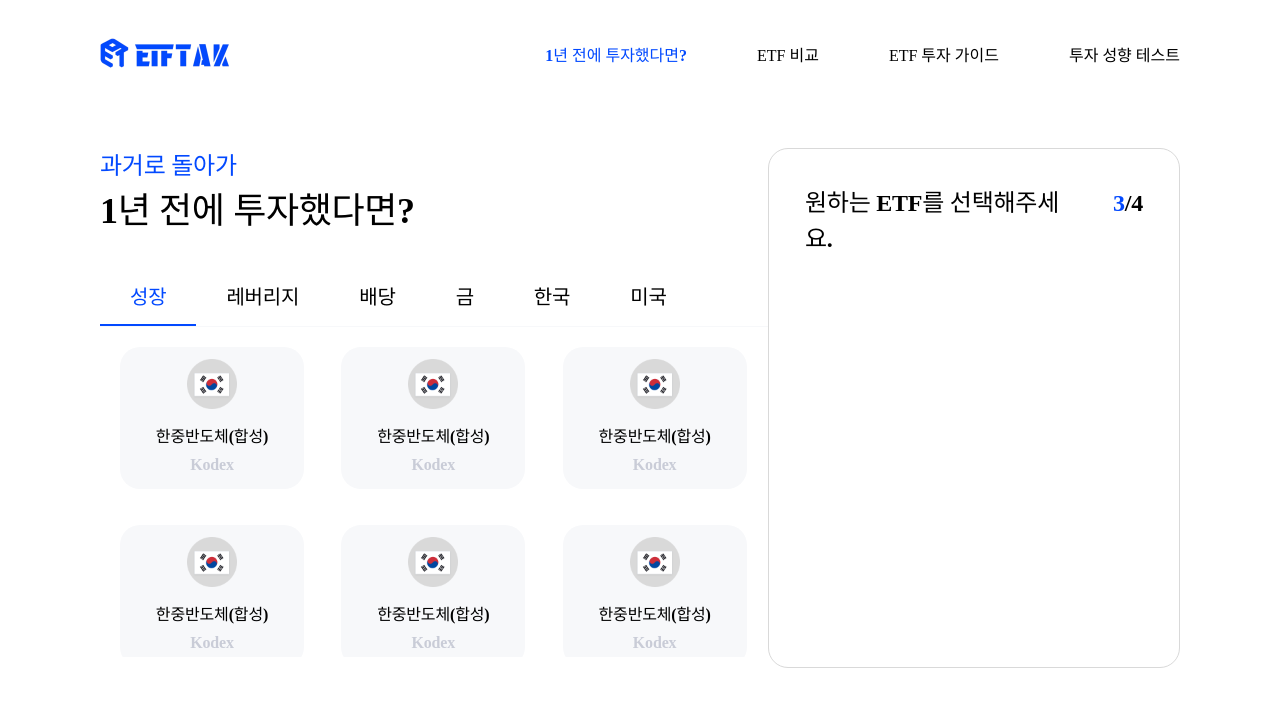
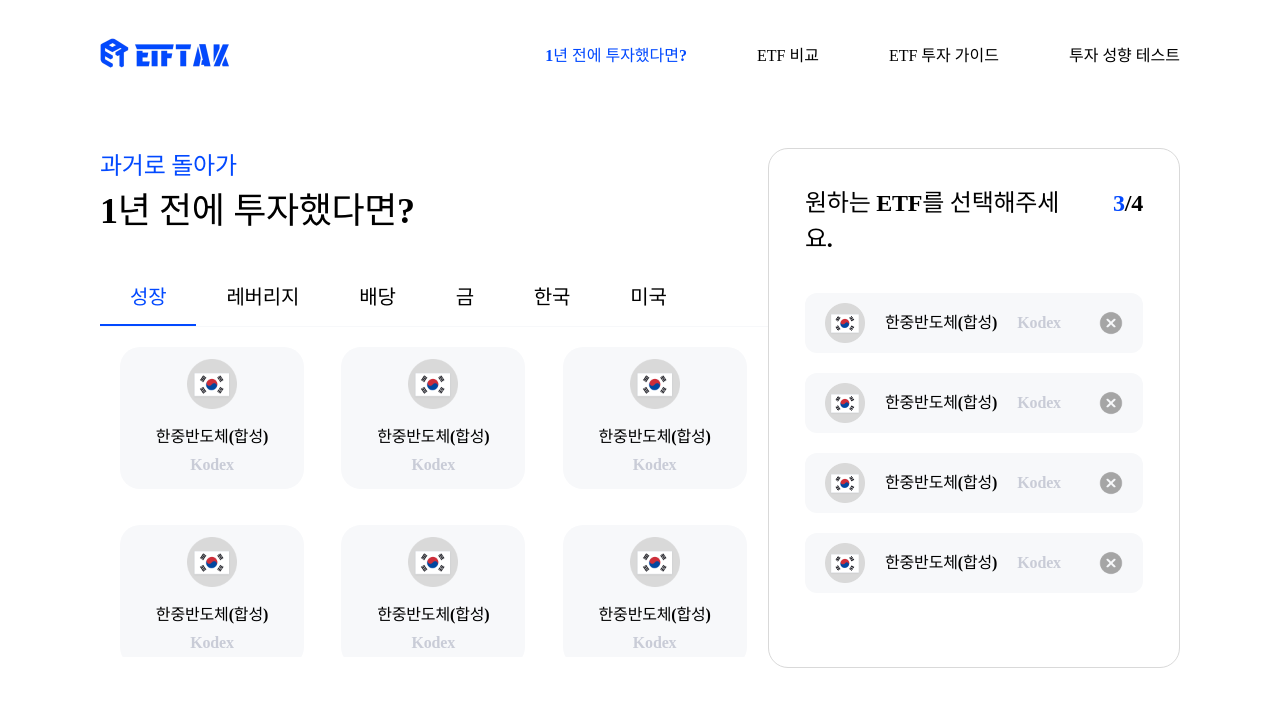
Before and after one commit to ETF-TAK/FE, a React (Vite) app: page /invest in a window 1280 px wide. Shown: the top 706 px of the page. Built offline with nearby package versions, Linux system fonts and the light colour scheme; a web font is replaced by a local one.

Commit message:
feat(#3): 투자하기 페이지 - 선택한 ETF 아이템 컴포넌트 UI구현

```diff
--- /dev/null
+++ b/src/components/invest/selectedETF/SelectedETF.jsx
@@ -0,0 +1,17 @@
+import React from 'react';
+import './style.css';
+import KoreaIcon from '../../../assets/images/common/sectors/korea.png';
+import DeleteIcon from '../../../assets/images/icons/delete.png';
+
+export default function SelectedETF() {
+  return (
+    <div className="selected-etf-wrapper">
+      <div className="selected-etf-profile">
+        <img className="selected-etf-img" src={KoreaIcon} />
+        <div className="selected-etf-name">한중반도체(합성)</div>
+        <div className="selected-etf-company">Kodex</div>
+      </div>
+      <img className="selected-etf-delete" src={DeleteIcon} />
+    </div>
+  );
+}
--- /dev/null
+++ b/src/components/invest/selectedETF/style.css
@@ -0,0 +1,37 @@
+.selected-etf-wrapper {
+  display: flex;
+  justify-content: space-between;
+  align-items: center;
+  border-radius: 12px;
+  background: #f7f8fa;
+  padding: 10px 20px;
+  cursor: pointer;
+}
+
+.selected-etf-profile {
+  display: flex;
+  align-items: center;
+  gap: 20px;
+  font-size: 16px;
+  font-weight: 700;
+  letter-spacing: -0.16px;
+}
+
+.selected-etf-img {
+  width: 40px;
+  height: 40px;
+}
+
+.selected-etf-name {
+  color: #000;
+}
+
+.selected-etf-company {
+  color: #c9ccd7;
+}
+
+.selected-etf-delete {
+  width: 24px;
+  height: 24px;
+  cursor: pointer;
+}
--- a/src/pages/investPage/InvestPage.jsx
+++ b/src/pages/investPage/InvestPage.jsx
@@ -2,6 +2,7 @@ import React from 'react';
 import './style.css';
 import CategoryTabs from '../../components/etf/categoryTabs/CategoryTabs';
 import InvestCard from '../../components/invest/investCard/investCard';
+import SelectedETF from '../../components/invest/selectedETF/SelectedETF';
 
 export default function InvestPage() {
   return (
@@ -36,6 +37,12 @@ export default function InvestPage() {
               <div className="invest-selected-header-cnt-now">3</div>/4
             </div>
           </div>
+          <div className="invest-selected-list">
+            <SelectedETF />
+            <SelectedETF />
+            <SelectedETF />
+            <SelectedETF />
+          </div>
         </div>
       </div>
     </>
--- a/src/pages/investPage/style.css
+++ b/src/pages/investPage/style.css
@@ -41,13 +41,22 @@
 
 .invest-selected-container {
   display: flex;
-  justify-content: center;
+  flex-direction: column;
+  align-items: center;
   width: 480px;
   height: 520px;
   border-radius: 20px;
   border: 1px solid #d9d9d9;
   padding: 36px;
   box-sizing: border-box;
+}
+
+.invest-selected-list {
+  margin-top: 36px;
+  width: 100%;
+  display: flex;
+  flex-direction: column;
+  gap: 20px;
 }
 
 .invest-selected-header {
```
Also changed, not shown: src/assets/images/icons/delete.png (added).
